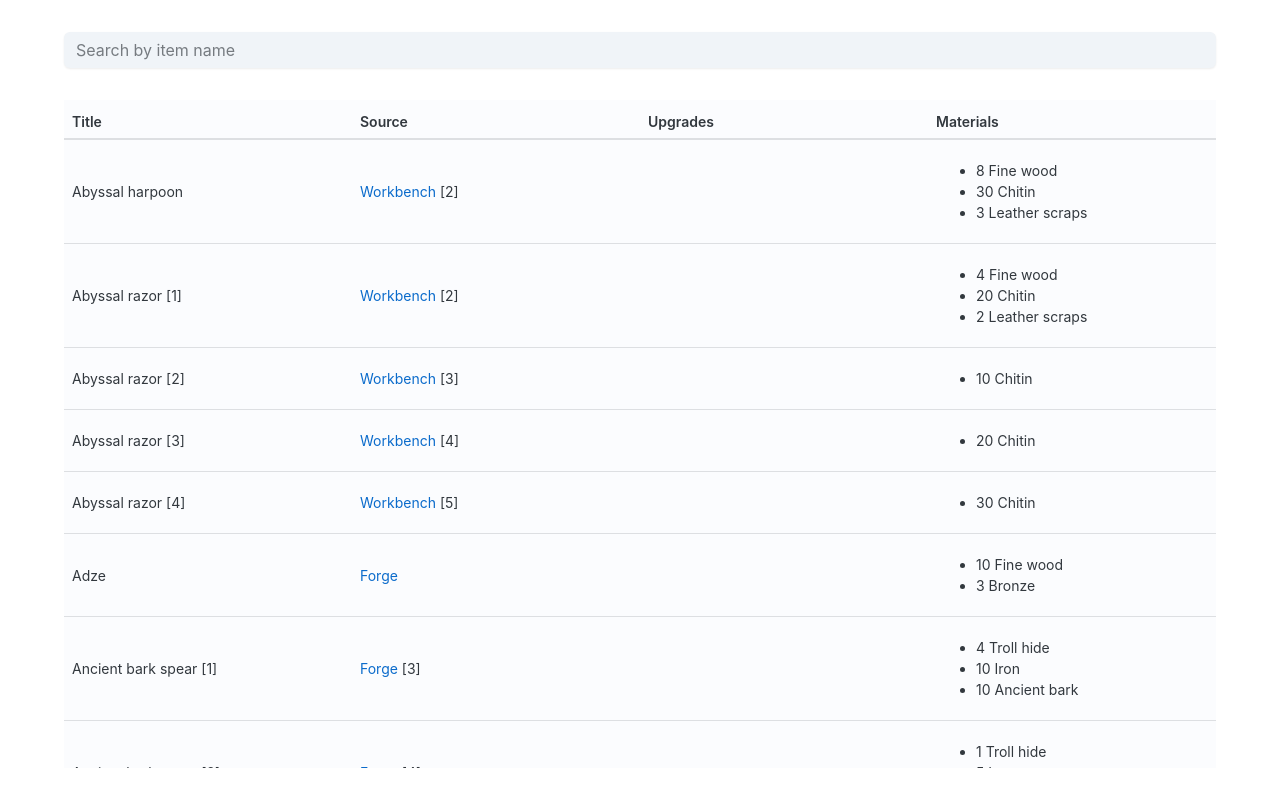
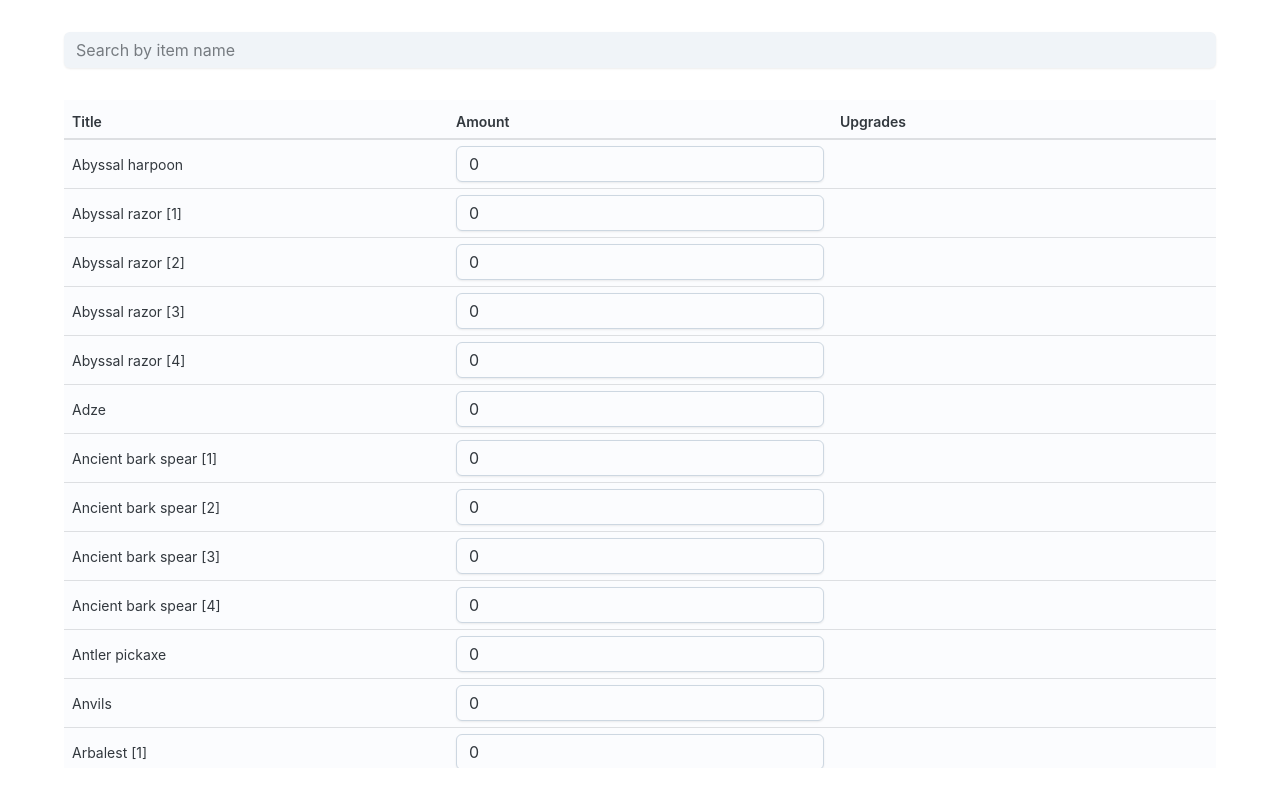
Before and after one commit to emilythedev/valheim-calculator, a React (Vite) app in the folder valheim-calculator/: page / in a window 1280 px wide. Built offline with nearby package versions, Linux system fonts and the light colour scheme.

Commit message:
add input to set item amount

```diff
--- a/valheim-calculator/src/FilteredTable.tsx
+++ b/valheim-calculator/src/FilteredTable.tsx
@@ -11,13 +11,12 @@ const FilteredTable = () => {
       <thead>
         <tr>
           <th>Title</th>
-          <th>Source</th>
+          <th>Amount</th>
           <th>Upgrades</th>
-          <th>Materials</th>
         </tr>
       </thead>
       <tbody>
-        {list.map((item: ItemType) => {
+        {list.map((item) => {
           return (<ItemRow key={`${item.id}`} item={item} />);
         })}
       </tbody>
--- a/valheim-calculator/src/ItemRow.tsx
+++ b/valheim-calculator/src/ItemRow.tsx
@@ -1,11 +1,15 @@
-import { Typography } from '@mui/joy';
+import { Input } from '@mui/joy';
+import { useAtom } from 'jotai';
 import MaterialText from './MaterialText';
+import { wishListItemAmountAtomFamily } from './shared/atoms';
 
 interface Prop {
-  item: ItemType,
+  item: ItemAtomType,
 }
 
 const ItemRow = ({item}: Prop) => {
+  const [amount, setAmount] = useAtom(wishListItemAmountAtomFamily(item.id));
+
   let title = item.title;
   if (item.maxQuality > 1) {
     title += ` [${item.qualityLevel}]`;
@@ -19,9 +23,11 @@ const ItemRow = ({item}: Prop) => {
     <tr>
       <td>{ title }</td>
       <td>
-        {item.source &&
-          (<Typography><MaterialText material={item.source[0]} />{sourceLvTxt}</Typography>)
-        }
+        <Input
+          type="number"
+          value={amount}
+          onChange={(e) => setAmount(parseInt(e.target.value), item)}
+        />
       </td>
       <td>
         {item.upgrades &&
@@ -32,16 +38,6 @@ const ItemRow = ({item}: Prop) => {
           </ul>
         }
       </td>
-      <td>
-        <ul>
-          {item.materials.map((material) => {
-            return (
-              <li key={material.title}>
-                <Typography>{material.quantity} <MaterialText material={material} /></Typography>
-              </li>);
-          })}
-        </ul>
-      </td>
     </tr>
   );
 };
```
